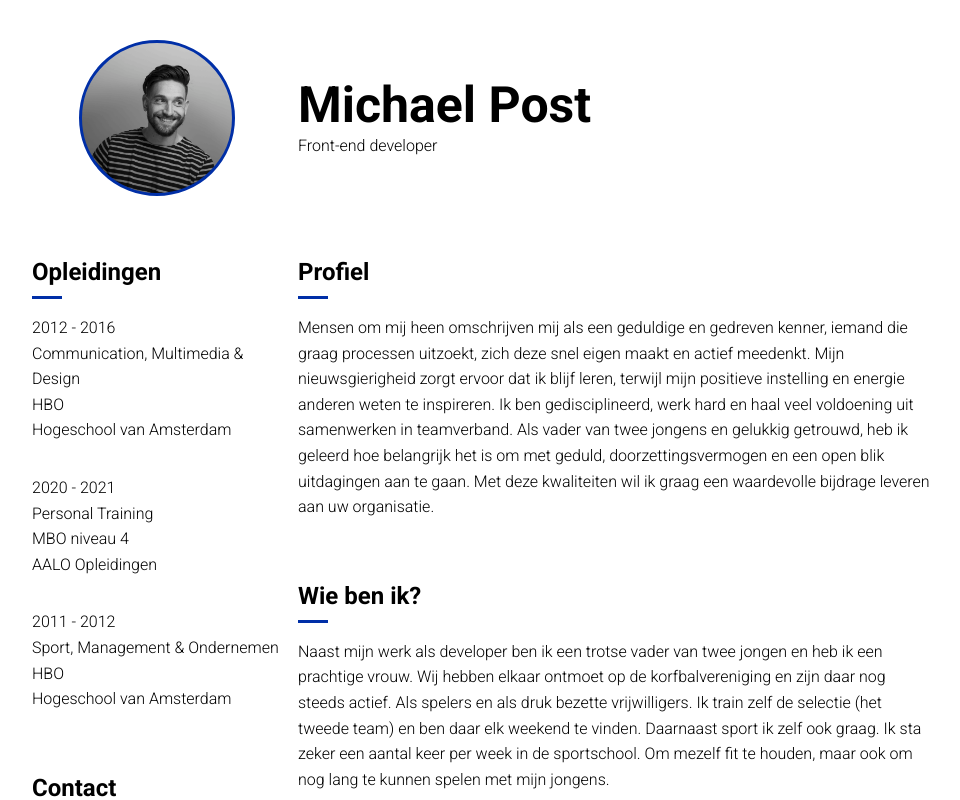
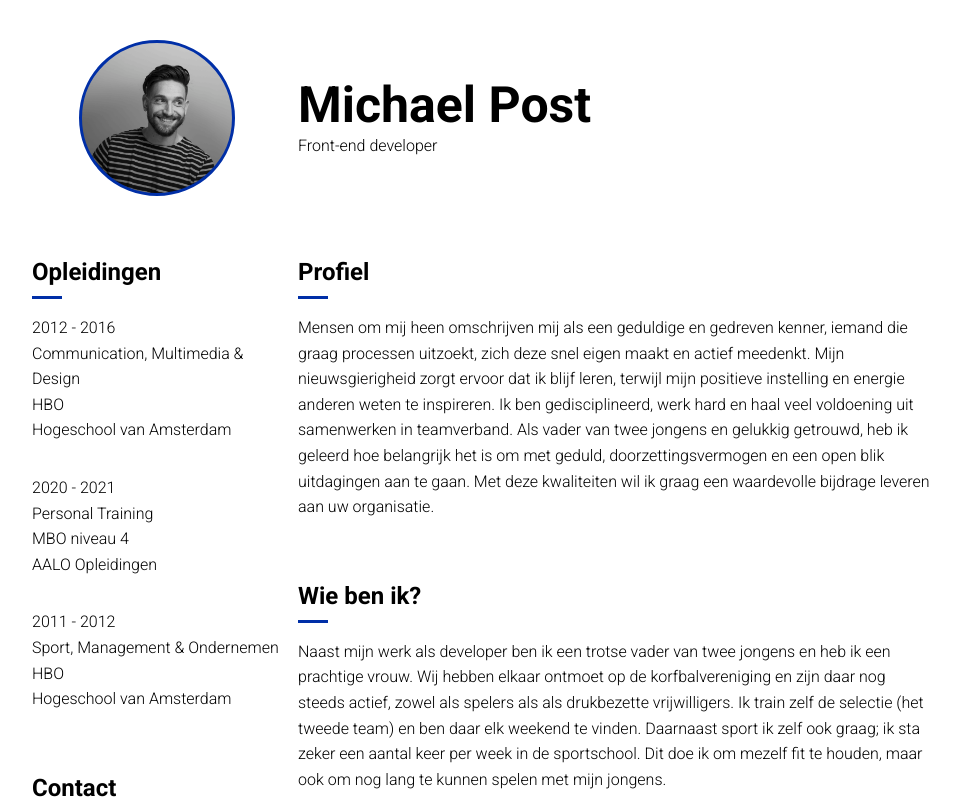
Before and after one commit to mchlpst/curricum, a React (Create React App) app in the folder client/: page / in a window 1280 px wide. Shown: the top 800 px of the page, without its empty margins (158-1118 px from the left). Built offline with nearby package versions, Linux system fonts and the light colour scheme.

Commit message:
fixes typos in profile

```diff
--- a/client/src/Profile/Profile.js
+++ b/client/src/Profile/Profile.js
@@ -21,20 +21,21 @@ const Profile = () => {
       </p>
       <Heading title="Wie ben ik?" />
       <p>
-        Naast mijn werk als developer ben ik een trotse vader van twee jongen en
-        heb ik een prachtige vrouw. Wij hebben elkaar ontmoet op de
-        korfbalvereniging en zijn daar nog steeds actief. Als spelers en als
-        druk bezette vrijwilligers. Ik train zelf de selectie (het tweede team)
-        en ben daar elk weekend te vinden. Daarnaast sport ik zelf ook graag. Ik
-        sta zeker een aantal keer per week in de sportschool. Om mezelf fit te
-        houden, maar ook om nog lang te kunnen spelen met mijn jongens.
+        Naast mijn werk als developer ben ik een trotse vader van twee jongens
+        en heb ik een prachtige vrouw. Wij hebben elkaar ontmoet op de
+        korfbalvereniging en zijn daar nog steeds actief, zowel als spelers als
+        als drukbezette vrijwilligers. Ik train zelf de selectie (het tweede
+        team) en ben daar elk weekend te vinden. Daarnaast sport ik zelf ook
+        graag; ik sta zeker een aantal keer per week in de sportschool. Dit doe
+        ik om mezelf fit te houden, maar ook om nog lang te kunnen spelen met
+        mijn jongens.
       </p>
       <p>
         Ik heb ook een grote passie voor muziek. Mijn werk in de Marktkantine
         heeft me veel gebracht op het gebied van muziek. Ik vond het ook altijd
         erg leuk om op deze manier nieuwe artiesten of genres te ontdekken die
         ik anders nooit gehoord zou hebben. Fietsen doe ik graag, maar nog
-        liever met een koptelefoon op zoekend naar nieuwe muziek.
+        liever met een koptelefoon op, zoekend naar nieuwe muziek.
       </p>
     </section>
   );
```
